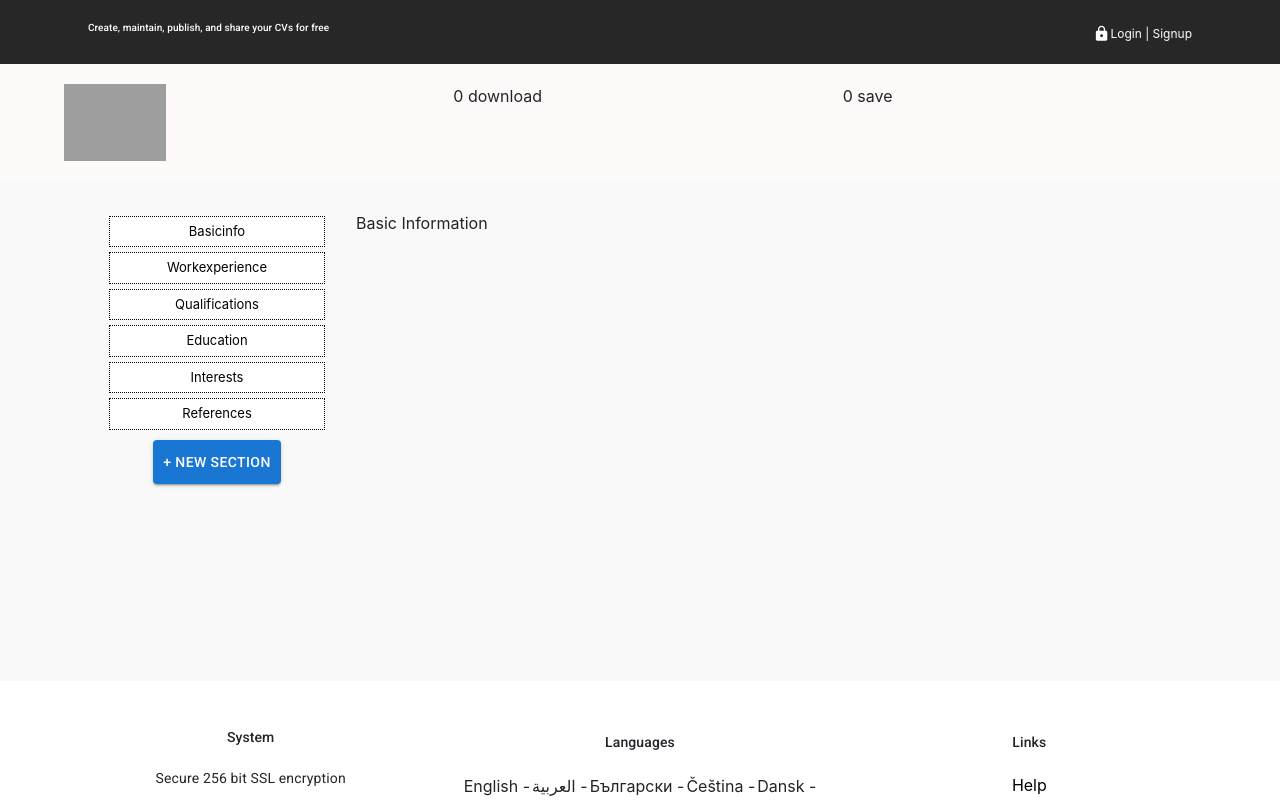
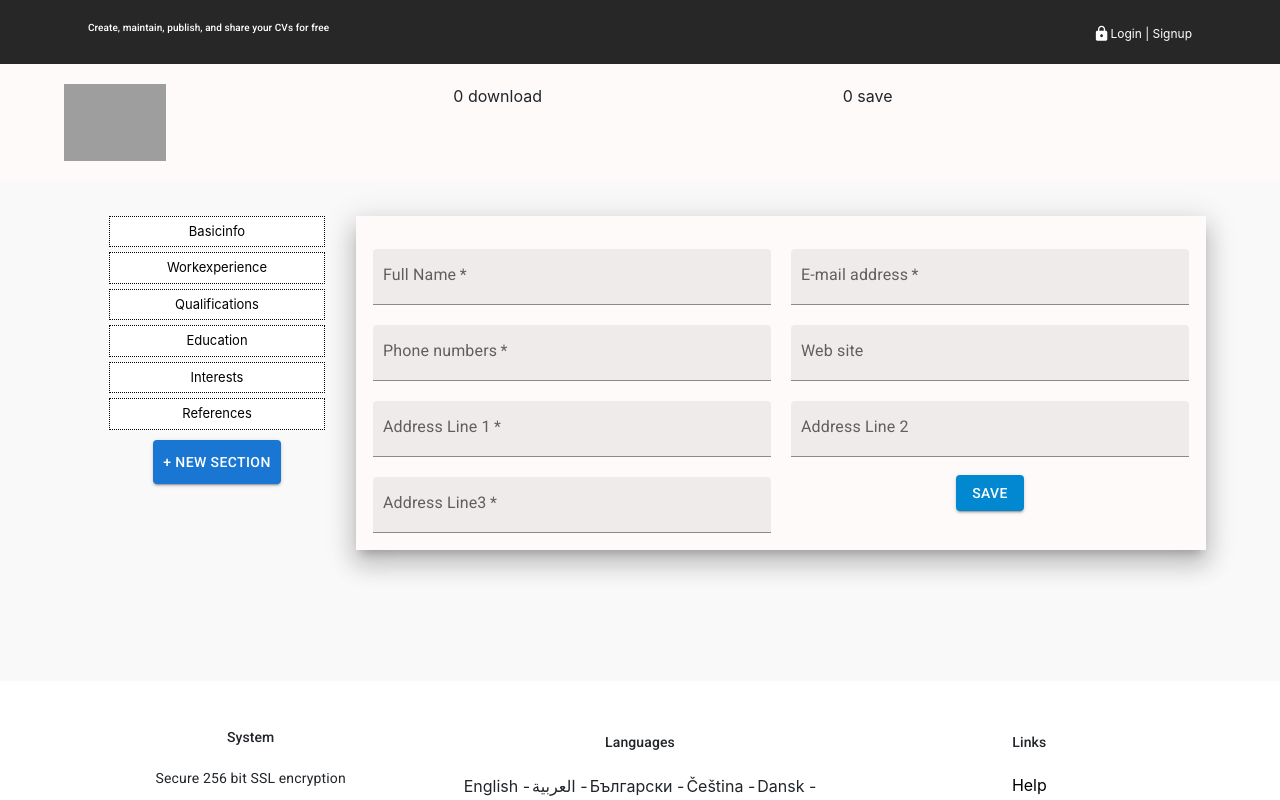
Before and after one commit to hossamabdulmagid/mui-react, a React (Create React App) app: page /create-cv in a window 1280 px wide. Shown: the top 800 px of the page. Built offline with nearby package versions, Linux system fonts and the light colour scheme; grey boxes are pictures that could not be loaded.

Commit message:
updated basic infosection

```diff
--- a/src/component/carousel/nav-guest.tsx
+++ b/src/component/carousel/nav-guest.tsx
@@ -13,10 +13,10 @@ const Item = styled(Paper)(({ theme }) => ({
     padding: theme.spacing(1),
     textAlign: 'center',
     color: theme.palette.text.secondary,
-
 }));
 
 const FormRow: React.FC = (): JSX.Element => {
+
     const [download, setDownload] = React.useState(0);
     const [save, setSave] = React.useState(0);
 
--- a/src/component/singup/signup.component.tsx
+++ b/src/component/singup/signup.component.tsx
@@ -72,10 +72,11 @@ const SignUp: React.FC = (): JSX.Element => {
                     sx={{ mb: 2 }}
                     label='Name'
                     fullWidth
-                    required
                     error={!!errors['name']}
                     helperText={errors['name'] ? errors['name'].message : ''}
                     {...register('name')}
+                    required
+
                 />
                 <TextField
                     sx={{ mb: 2 }}
--- a/src/pages/create-cv-page/basicinfo/basicinfo.component.tsx
+++ b/src/pages/create-cv-page/basicinfo/basicinfo.component.tsx
@@ -1,9 +1,167 @@
-import { Box } from "@mui/material";
+import { Box, TextField, Container, Grid, Typography, Stack, Button } from "@mui/material";
+import { useForm, SubmitHandler } from 'react-hook-form';
+import { literal, object, string, TypeOf } from 'zod';
+import { zodResolver } from '@hookform/resolvers/zod';
+import { useEffect } from "react";
+
+const basicInformationSchema = object({
+    fullName: string()
+        .nonempty('full Name is required'),
+    email: string().nonempty('Email is required').email('Email is invalid'),
+    phone: string()
+        .nonempty('Phone is required')
+        .min(8, 'Phone must be more than 8 characters')
+        .max(32, 'Phone must be less than 32 characters'),
+    addressLine1: string().nonempty('Please confirm your password'),
+    addressLine2: string(),
+    addressLine3: string(),
+    website: string(),
+
+
+});
+
+type BasicInfoz = TypeOf<typeof basicInformationSchema>;
 
 const BasicInformation: React.FC = (): JSX.Element => {
+    const {
+        register,
+        formState: { errors, isSubmitSuccessful },
+        reset,
+        handleSubmit,
+    } = useForm<BasicInfoz>({
+        resolver: zodResolver(basicInformationSchema),
+    });
+
+    useEffect(() => {
+        if (isSubmitSuccessful) {
+            // reset();
+        }
+        // eslint-disable-next-line react-hooks/exhaustive-deps
+    }, [isSubmitSuccessful]);
+
+    const onSubmitHandler: SubmitHandler<BasicInfoz> = (values) => {
+        console.log(values);
+    };
+
+    console.log(errors);
+
     return (
-        <Box>
-            Basic Information
+        <Box
+            sx={{
+                backgroundColor: 'snow',
+                marginTop: '5px',
+                minHeight: '300px',
+                boxShadow: 15,
+                padding: '15px',
+            }}
+            component='form'
+            noValidate
+            autoComplete='off'
+            onSubmit={handleSubmit(onSubmitHandler)}>
+
+            <>
+                <Grid container spacing={2} sx={{ textAlign: 'center' }}>
+                    <Grid item xs={12} md={6}>
+                        <Typography>
+                            <TextField
+                                type='text'
+                                label='Full Name'
+                                sx={{ mt: 2, padding: '2px' }}
+                                variant="filled"
+                                id="outlined-size-small"
+                                fullWidth
+                                error={!!errors['fullName']}
+                                helperText={errors['fullName'] ? errors['fullName'].message : ''}
+                                {...register('fullName')}
+                                required
+                            />
+                            <TextField
+                                type='text'
+                                label='Phone numbers'
+                                sx={{ mt: 2, padding: '2px' }}
+                                variant="filled"
+                                id="outlined-size-small"
+                                fullWidth
+                                error={!!errors['phone']}
+                                helperText={errors['phone'] ? errors['phone'].message : ''}
+                                {...register('phone')}
+                                required
+                            />
+                            <TextField
+                                type='text'
+                                label='Address Line 1'
+                                sx={{ mt: 2, padding: '2px' }}
+                                variant="filled"
+                                id="outlined-size-small"
+                                fullWidth
+                                error={!!errors['addressLine1']}
+                                helperText={errors['addressLine1'] ? errors['addressLine1'].message : ''}
+                                {...register('addressLine1')}
+                                required
+                            />
+                            <TextField
+                                type='text'
+                                label='Address Line3'
+                                sx={{ mt: 2, padding: '2px' }}
+                                variant="filled"
+                                id="outlined-size-small"
+                                fullWidth
+                                error={!!errors['addressLine3']}
+                                helperText={errors['addressLine3'] ? errors['addressLine3'].message : ''}
+                                {...register('addressLine3')}
+                                required />
+                        </Typography>
+                    </Grid>
+                    <Grid item xs={12} md={6}>
+                        <Typography>
+                            <TextField
+                                type='email'
+                                label='E-mail address'
+                                sx={{ mt: 2, padding: '2px' }}
+                                variant="filled"
+                                fullWidth
+                                error={!!errors['email']}
+                                helperText={errors['email'] ? errors['email'].message : ''}
+                                {...register('email')}
+                                required
+                                id="outlined-size-small"
+                            />
+                            <TextField
+                                type='text'
+                                label='Web site'
+                                sx={{ mt: 2, padding: '2px' }}
+                                variant="filled"
+                                fullWidth
+                                error={!!errors['website']}
+                                helperText={errors['website'] ? errors['website'].message : ''}
+                                {...register('website')}
+                                id="outlined-size-small"
+                            />
+                            <TextField
+                                type='text'
+                                label='Address Line 2'
+                                sx={{ mt: 2, padding: '2px' }}
+                                id="outlined-size-small"
+                                variant="filled"
+                                fullWidth
+                                error={!!errors['addressLine2']}
+                                helperText={errors['addressLine2'] ? errors['addressLine2'].message : ''}
+                                {...register('addressLine2')}
+                            />
+
+                        </Typography>
+                        <Box sx={{ mt: 1, mb: 1, p: 1 }}>
+                            <Button
+                                variant="contained"
+                                color='info'
+                                type='submit'
+                            >
+                                Save
+                            </Button>
+                        </Box>
+                    </Grid>
+                </Grid>
+            </>
         </Box>
     );
 }
--- a/src/pages/forget-password/forget-password.component.tsx
+++ b/src/pages/forget-password/forget-password.component.tsx
@@ -1,4 +1,5 @@
 import {
+    Alert,
     Box,
     FormControlLabel,
     FormGroup,
@@ -50,6 +51,7 @@ const ForgetPassword: React.FC = (): JSX.Element => {
                     backgroundColor: "rgb(249, 249, 249)",
                     padding: "30px",
                 }}>
+
                 <Box
                     sx={{
                         boxShadow: 1,
@@ -60,9 +62,13 @@ const ForgetPassword: React.FC = (): JSX.Element => {
                         backgroundColor: 'snow',
                         padding: '15px'
                     }}>
+
                     <Typography variant='h6' component='h6' sx={{ mb: '2rem' }}>
                         Forget Password
                     </Typography>
+                    <Alert severity="success" sx={{ marginBottom: '10px' }}>success check your Mail</Alert>
+                    <Alert severity="error" sx={{ marginBottom: '10px' }}>This is some thing wrong</Alert>
+
                     <Box
                         component='form'
                         noValidate
```
